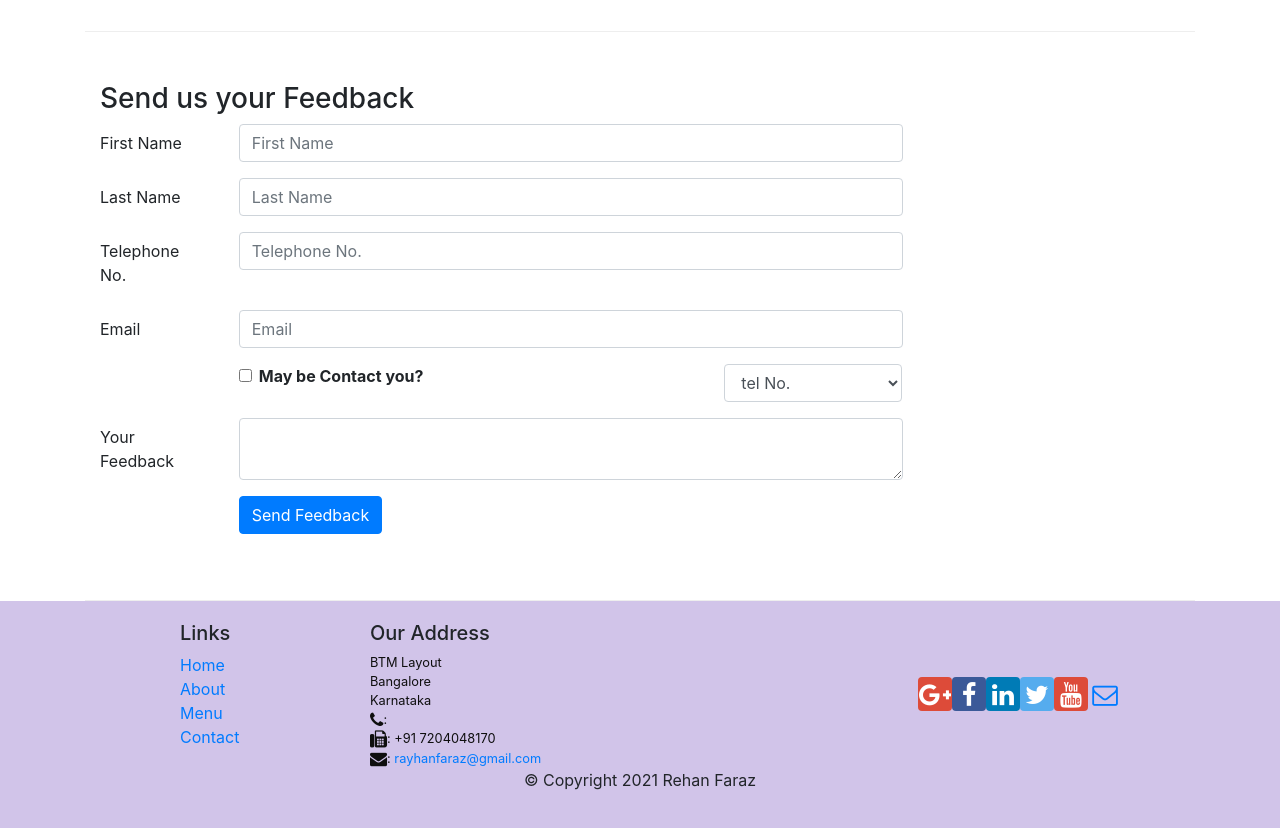
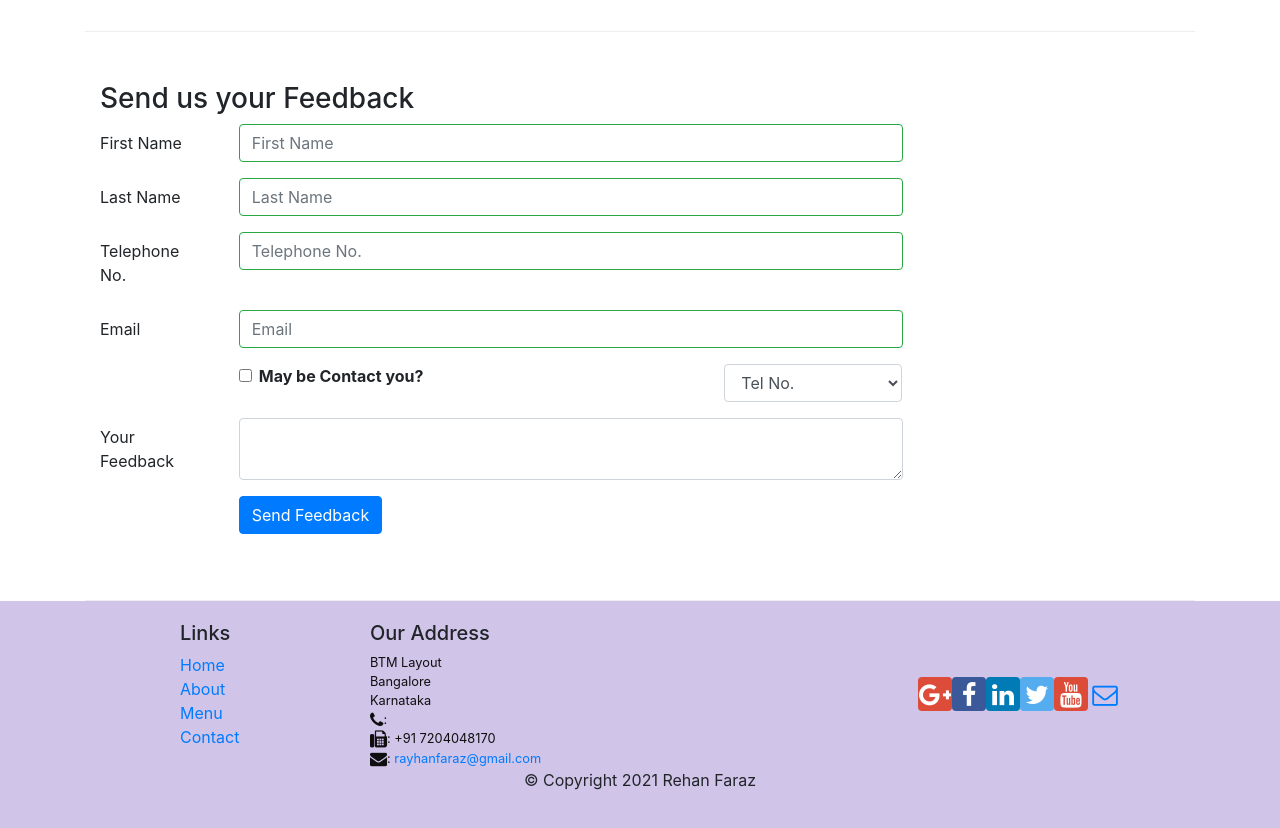
Before and after one commit to rehandbit/confusion, a React (Create React App) app: page /contactus in a window 1280 px wide. Shown: the part 840-1668 px from the top of the page. Built offline with nearby package versions, Linux system fonts and the light colour scheme.

Commit message:
Controlled Form Validation

```diff
--- a/src/Components/ContactComponent.js
+++ b/src/Components/ContactComponent.js
@@ -1,6 +1,6 @@
 import React, { Component } from 'react';
 import { Link } from 'react-router-dom';
-import { Breadcrumb, BreadcrumbItem,  Col, Form, FormGroup, Input, Label, Button } from 'reactstrap';
+import { Breadcrumb, BreadcrumbItem,  Col, Form, FormGroup, Input, Label, Button, FormFeedback } from 'reactstrap';
 
 
     class  Contact extends Component {
@@ -14,11 +14,17 @@ import { Breadcrumb, BreadcrumbItem,  Col, Form, FormGroup, Input, Label, Button
                 email: '',
                 agree: false,
                 contactType: 'Tel.',
-                message: ''
+                message: '',
+                touched: {
+                    firstName: false,
+                    lastName: false,
+                    telNum: false,
+                    email: false
+                }
             }
             this.handleSubmit = this.handleSubmit.bind(this)
             this.handleInputChange = this.handleInputChange.bind(this)
-
+            this.handleBlur = this.handleBlur.bind(this)
         }
 
         handleInputChange(event) {
@@ -38,9 +44,41 @@ import { Breadcrumb, BreadcrumbItem,  Col, Form, FormGroup, Input, Label, Button
             event.preventDefault();
         }
 
+        handleBlur = (field) => (evt) => {
+            this.setState({
+                touched: { ...this.state.touched, [field]: true}
+            })
+        }
+
+        validate(firstName, lastName, telNum, email) {
+            const errors = {
+                firstName: '',
+                lastName: '',
+                telNum: '',
+                email: ''
+            }
+            if(this.state.touched.firstName && firstName.length < 3)
+                errors.firstName = 'First Name should be >= 3 characters';
+            else if (this.state.touched.firstName && firstName.length > 10)
+                errors.firstName = 'First Name should be <= 10 characters';
+
+            if(this.state.touched.lastName && lastName.length < 3)
+                errors.lastName = 'Last Name should be >= 3 characters';
+            else if (this.state.touched.lastName && lastName.length > 10)
+                errors.lastName = 'Last Name should be <= 10 characters';
+
+            const reg = /^\d+$/;
+            if(this.state.touched.telNum && !reg.test(telNum))
+                errors.telNum = 'Tel. No. should contain only number and should exactly ten number';
+
+            if(this.state.touched.email && email.split('').filter(x => x ==='@').length !== 1)
+                errors.email = 'Email should contain a @';
+
+                return errors;
+        }
 
         render() {
-
+            const errors = this.validate(this.state.firstName, this.state.lastName, this.state.telNum, this.state.email)
             return(
                 <div className="container">
                     <div className="row">
@@ -88,25 +126,33 @@ import { Breadcrumb, BreadcrumbItem,  Col, Form, FormGroup, Input, Label, Button
                                 <FormGroup row>
                                     <Label htmlFor="firstName" md={2}>First Name</Label>
                                     <Col md={10}>
-                                        <Input type="text" id="firstName" name="firstName" placeholder="First Name" value={this.state.firstName} onChange={this.handleInputChange} />
+                                        <Input type="text" id="firstName" name="firstName" placeholder="First Name" value={this.state.firstName} onChange={this.handleInputChange} onBlur={this.handleBlur('firstName')}
+                                                 valid={errors.firstName === ''} invalid={errors.firstName !== ''} />
+                                        <FormFeedback>{errors.firstName}</FormFeedback>
                                     </Col>
                                 </FormGroup>
                                 <FormGroup row>
                                     <Label htmlFor="lastName" md={2}>Last Name</Label>
                                     <Col md={10}>
-                                        <Input type="text" id="lastName" name="lastName" placeholder="Last Name" value={this.state.lastName}  onChange={this.handleInputChange}/>
+                                        <Input type="text" id="lastName" name="lastName" placeholder="Last Name" value={this.state.lastName} onChange={this.handleInputChange} onBlur={this.handleBlur('lastName')}
+                                                valid={errors.lastName === ''} invalid={errors.lastName !== ''}/>
+                                        <FormFeedback>{errors.lastName}</FormFeedback>
                                     </Col>
                                 </FormGroup>
                                 <FormGroup row>
                                     <Label htmlFor="telNum" md={2}>Telephone No.</Label>
                                     <Col md={10}>
-                                        <Input type="text" id="telNum" name="telNum" placeholder="Telephone No." value={this.state.telNum} onChange={this.handleInputChange} />
+                                        <Input type="tel" id="telNum" name="telNum" placeholder="Telephone No." value={this.state.telNum} onChange={this.handleInputChange} onBlur={this.handleBlur('telNum')}
+                                                valid={errors.telNum === ''} invalid={errors.telNum !== ''}/>
+                                        <FormFeedback>{errors.telNum}</FormFeedback>
                                     </Col>
                                 </FormGroup>
                                 <FormGroup row>
                                     <Label htmlFor="email" md={2}>Email</Label>
                                     <Col md={10}>
-                                        <Input type="email" id="email" name="email" placeholder="Email" value={this.state.email} onChange={this.handleInputChange} />
+                                        <Input type="email" id="email" name="email" placeholder="Email" value={this.state.email} onChange={this.handleInputChange} onBlur={this.handleBlur('email')}
+                                                valid={errors.email === ''} invalid={errors.email !== ''}/>
+                                        <FormFeedback>{errors.email}</FormFeedback>
                                     </Col>
                                 </FormGroup>
                                 <FormGroup row>
@@ -122,7 +168,7 @@ import { Breadcrumb, BreadcrumbItem,  Col, Form, FormGroup, Input, Label, Button
                                     </Col>
                                     <Col md={{size: 3, offset: 1}}>
                                         <Input type="select" name="contactType" value={this.state.contactType} onChange={this.handleInputChange} >
-                                            <option>tel No.</option>
+                                            <option>Tel No.</option>
                                             <option>Email</option>
                                         </Input>
                                     </Col>
```
